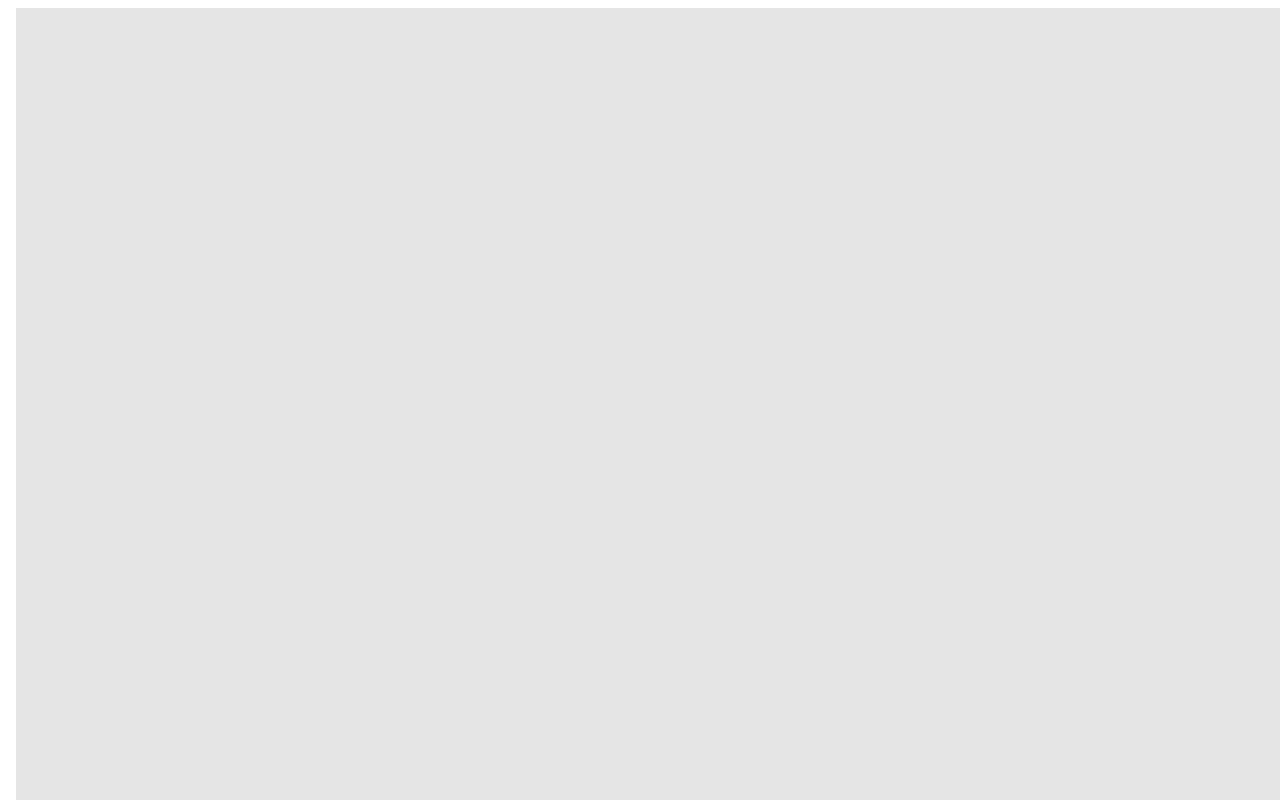
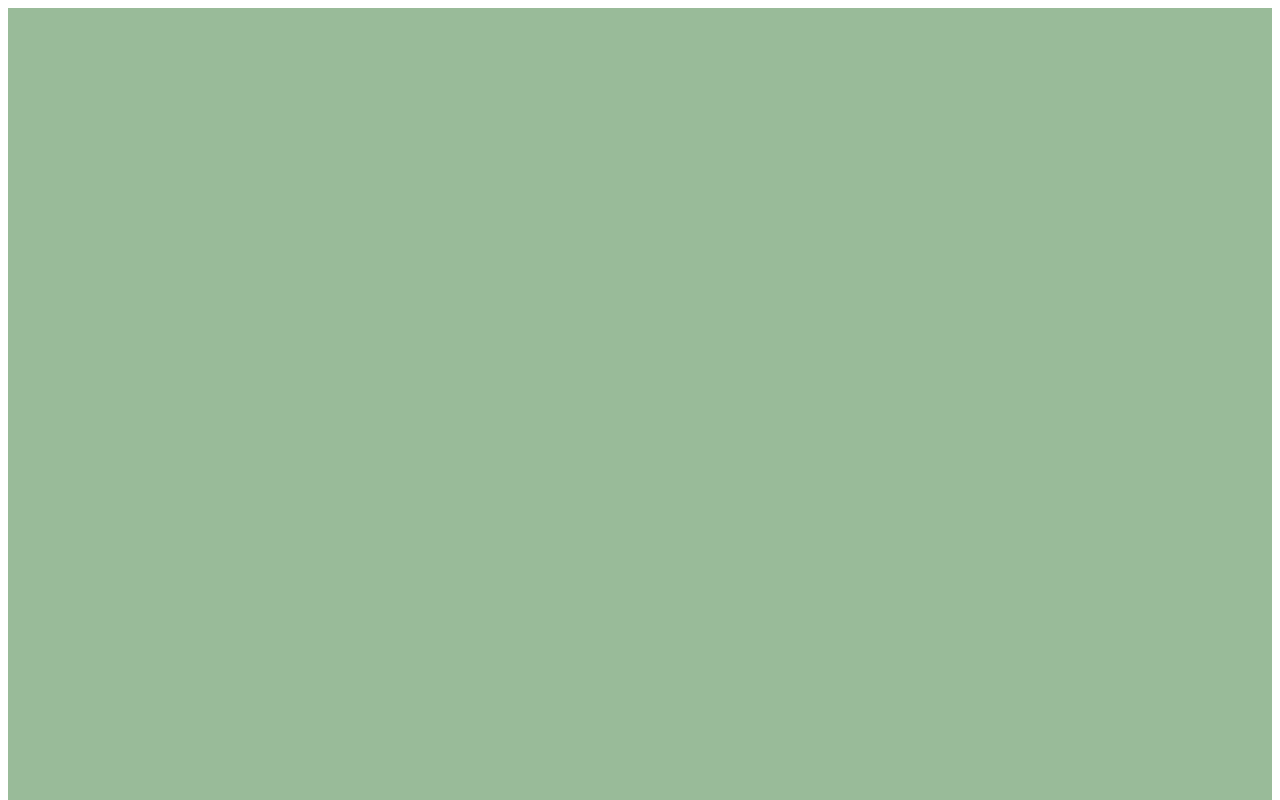
Before and after one commit to nicolycypriano/projeto-src, a React (Create React App) app in the folder FRONTEND/: page / in a window 1280 px wide. Shown: the top 800 px of the page. Built offline with nearby package versions, Linux system fonts and the light colour scheme.

Commit message:
Comitando background

```diff
--- a/FRONTEND/src/components/BackgroundWave/styles.js
+++ b/FRONTEND/src/components/BackgroundWave/styles.js
@@ -1,7 +1,8 @@
 import styled from 'styled-components'
 
 export const BackgroundStyled = styled.body`
-    width: 100%;
-    height: 1000px;
-    background: #e6e6e6;
+    height: 100vh;
+    padding: 0px;
+    margin: 0px;
+    background: #0506;
 `
```
